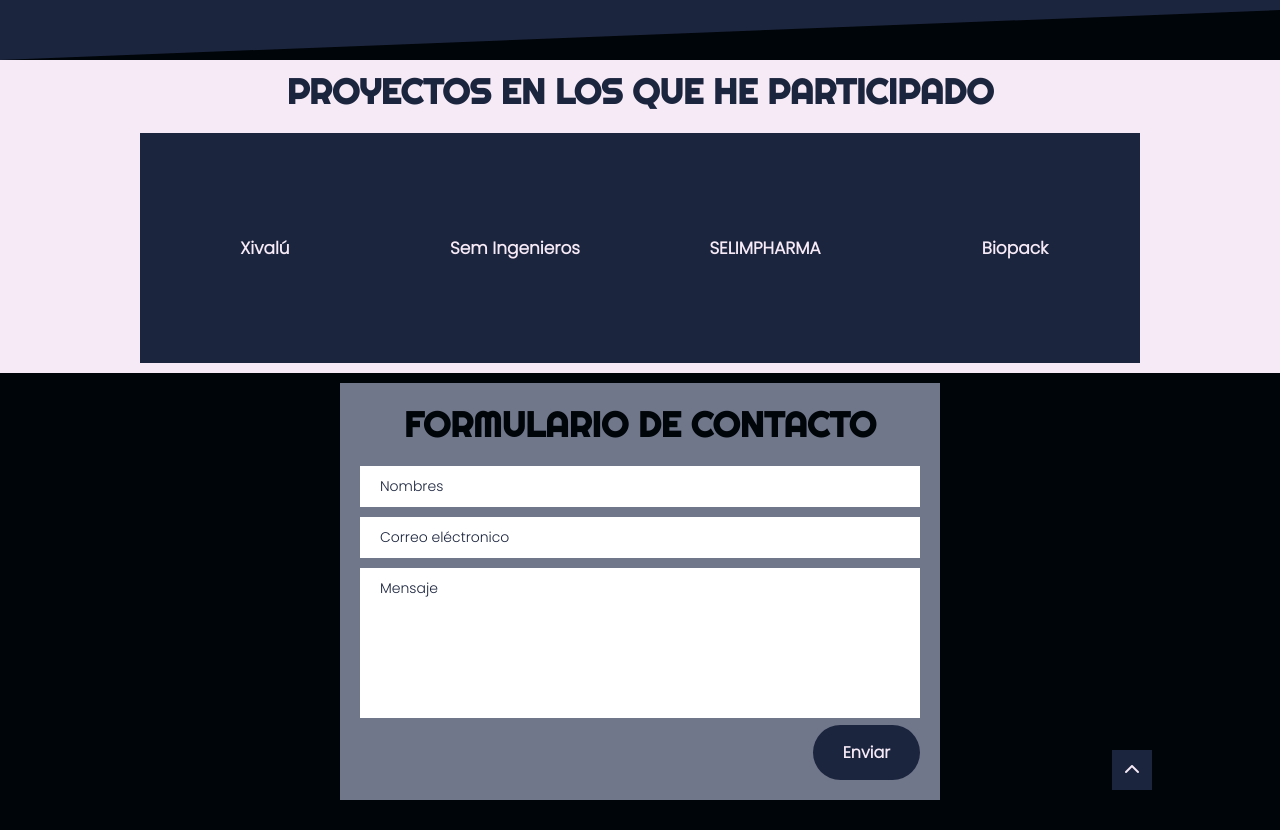
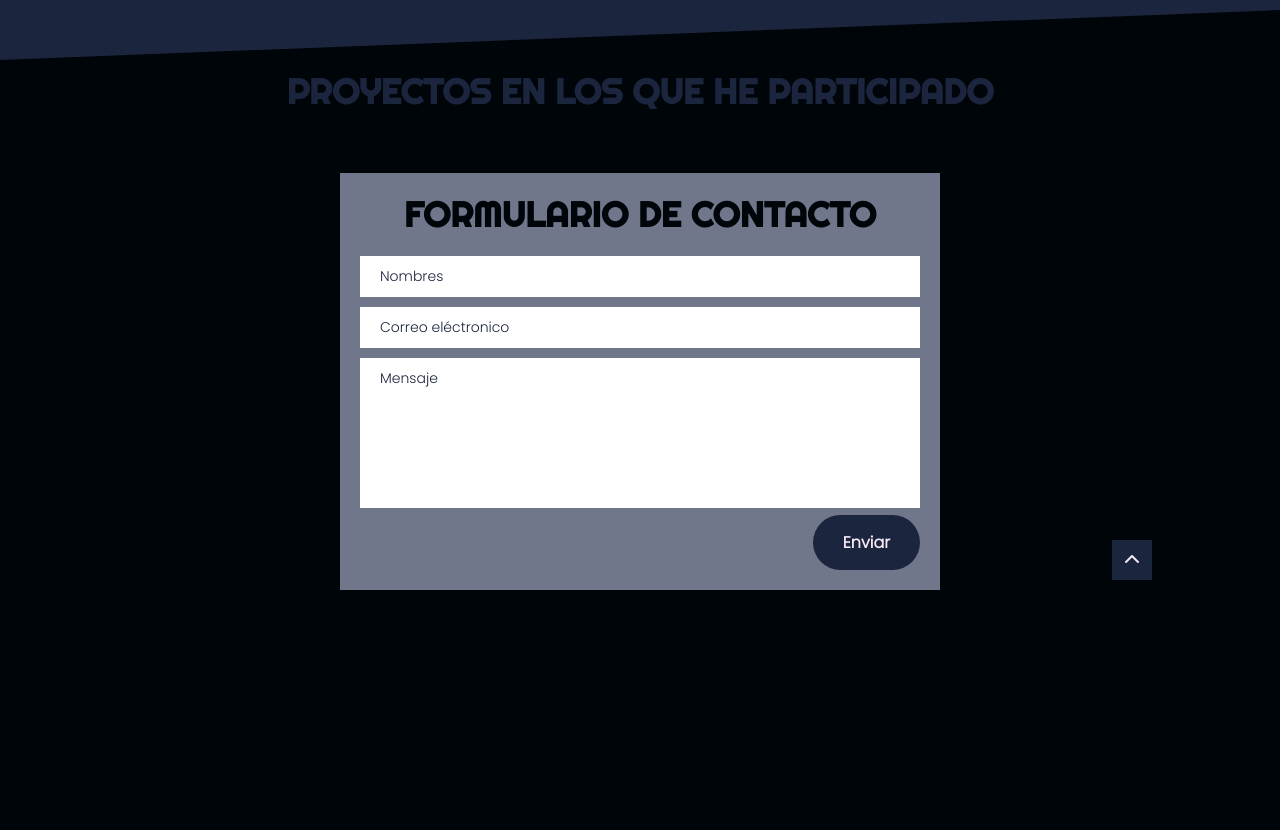
Before and after one commit to Leo270603/Leo270603.github.io, a plain HTML site: page index.html in a window 1280 px wide. Shown: the part 1859-2689 px from the top of the page. After the commit the page ends 2479 px from the top, so only its background shows below. Drawn offline with Linux system fonts and the light colour scheme.

Commit message:
Enseñando

```diff
--- a/index.html
+++ b/index.html
@@ -126,49 +126,6 @@
     <div class="block-3 blocks" id="proyectos">
         <div class="three-- max">
             <div class="pro--">Proyectos en los que he participado</div>
-            <div class="pro--container">
-                <div class="pro-">
-                    <div class="pro-f">
-                        <div class="name">Xivalú</div>
-                    </div>
-                    <div class="pro-s">
-                        <div class="visit">
-                            <a href="">Visitar</a>
-                        </div>
-                    </div>
-                </div>
-                <div class="pro-">
-                    <div class="pro-f">
-                        <div class="name">Sem Ingenieros</div>
-                    </div>
-                    <div class="pro-s">
-                        <div class="visit">
-                            <a href="">Visitar</a>
-                        </div>
-                    </div>
-                </div>
-                <div class="pro-">
-                    <div class="pro-f">
-                        <div class="name">SELIMPHARMA</div>
-                    </div>
-                    <div class="pro-s">
-                        <div class="visit">
-                            <a href="">Visitar</a>
-                        </div>
-                    </div>
-                </div>
-
-                <div class="pro-">
-                    <div class="pro-f">
-                        <div class="name">Biopack</div>
-                    </div>
-                    <div class="pro-s">
-                        <div class="visit">
-                            <a href="">Visitar</a>
-                        </div>
-                    </div>
-                </div>
-            </div>
         </div>
     </div>
     <div class="block-4 blocks">
@@ -185,6 +142,7 @@
     </div>
     <footer>
         <div class="footer max blocks">
+
         </div>
     </footer>
     <script src="js.js"></script>
--- a/style.css
+++ b/style.css
@@ -435,94 +435,19 @@
 
 /**/
 
-.block-3{
+/* .block-3{
     background: var(--color-3);
-}
+} */
 
 .pro--{
     font-size: 35px;
     width: 100%;
     text-align: center;
-    margin-bottom: 20px;
     font-family: 'Righteous', cursive;
     color: var(--color-2);
     text-transform: uppercase;
     font-weight: bold;
-}
-
-.pro--container{
-    width: 100%;
-    display: grid;
-    grid-template-columns: repeat(4, 1fr);
-    grid-template-rows: 230px;
-}
-
-.pro-{
-    width: 100%;
-    height: 100%;
-    position: relative;
-    overflow: hidden;
-}
-
-.pro-f{
-    width: 100%;
-    height: 100%;
-    position: absolute;
-    top: 0;
-    left: 0;
-    display: flex;
-    align-items: center;
-    justify-content: center;
-    text-align: center;
-    background: var(--color-2);
-    font-weight: bold;
-    font-size: 17px;
-}
-
-
-.pro-s{
-    width: 100%;
-    height: 100%;
-    position: absolute;
-    top: 0;
-    left: 0;
-    transform: translateY(100%);
-    transition: all 1s ease;
-    display: flex;
-    align-items: center;
-    justify-content: center;
-    text-align: center;
-    background: var(--color-1);
-}
-
-.visit a{
-    text-decoration: none;
-    font-size: 17px;
-    color: var(--color-3);
-    transition: all 1s ease;
-    padding: 7px 10px;
-    font-weight: bold;
-
-    position: relative;
-}
-
-.visit a::before{
-    position: absolute;
-    content: '';
-    width: 0%;
-    height: 3px;
-    background: var(--color-3);
-    bottom: 0;
-    left: 0;
-    transition: all 500ms ease;
-}
-
-.visit a:hover::before{
-   width: 100%;
-}
-
-.pro-:hover>.pro-s{
-    transform: translateY(0);
+    margin-bottom: 40px;
 }
 
 .conta--{
```
